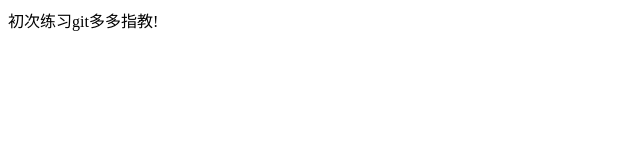
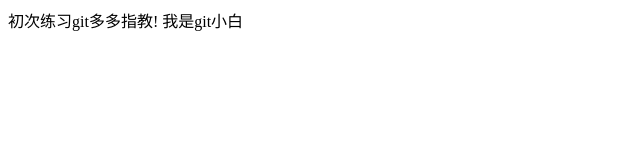
Before and after one commit to ty-hue/git-test, a plain HTML site: page index.html in a window 1280 px wide. Shown: the whole page, without its empty margins (0-640 px from the left). Drawn offline with Linux system fonts and the light colour scheme.

Commit message:
修改了index.html

```diff
--- a/index.html
+++ b/index.html
@@ -6,6 +6,6 @@
   <title>Document</title>
 </head>
 <body>
-  <div>初次练习git多多指教!</div>
+  <div>初次练习git多多指教! 我是git小白</div>
 </body>
 </html>
```
